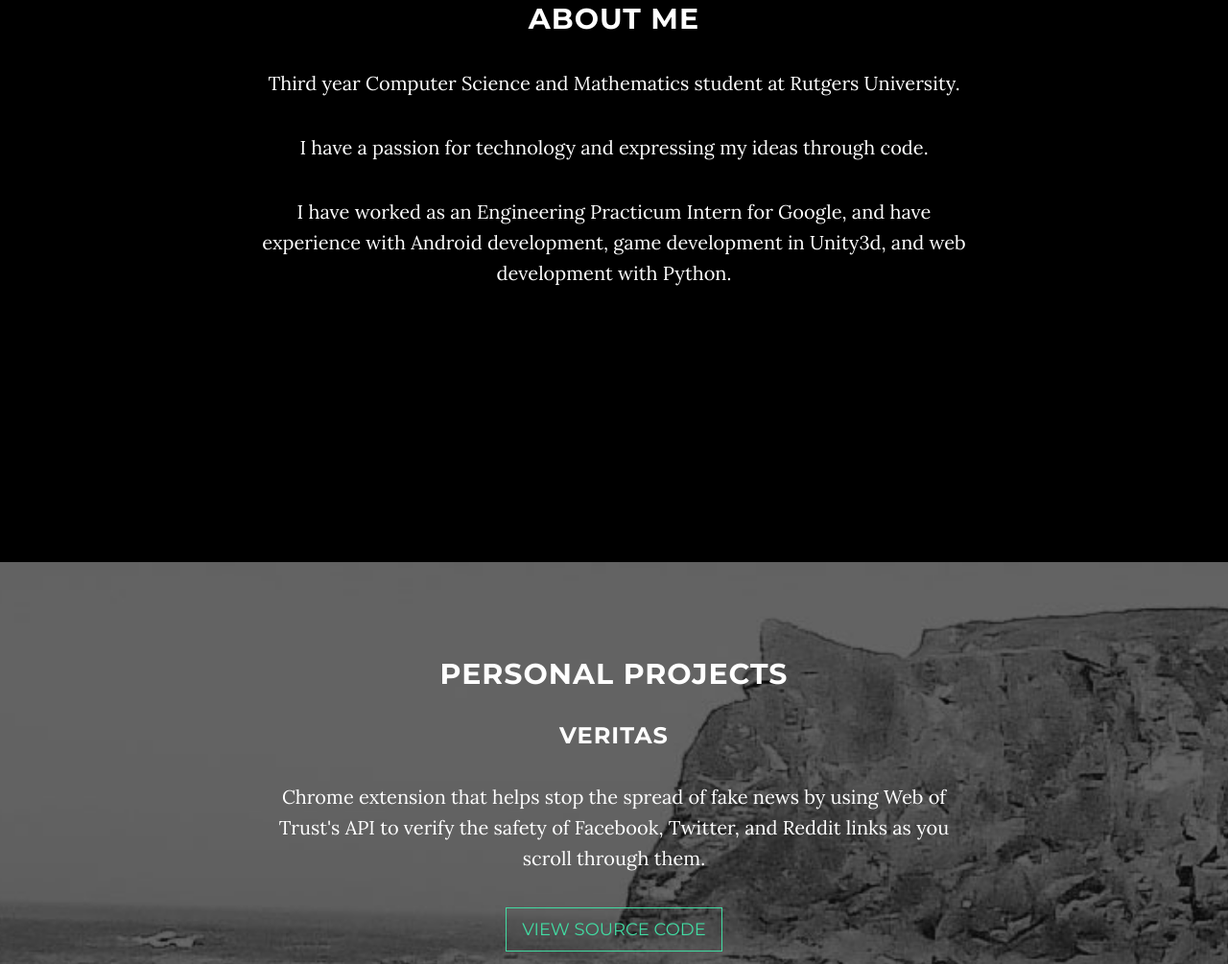
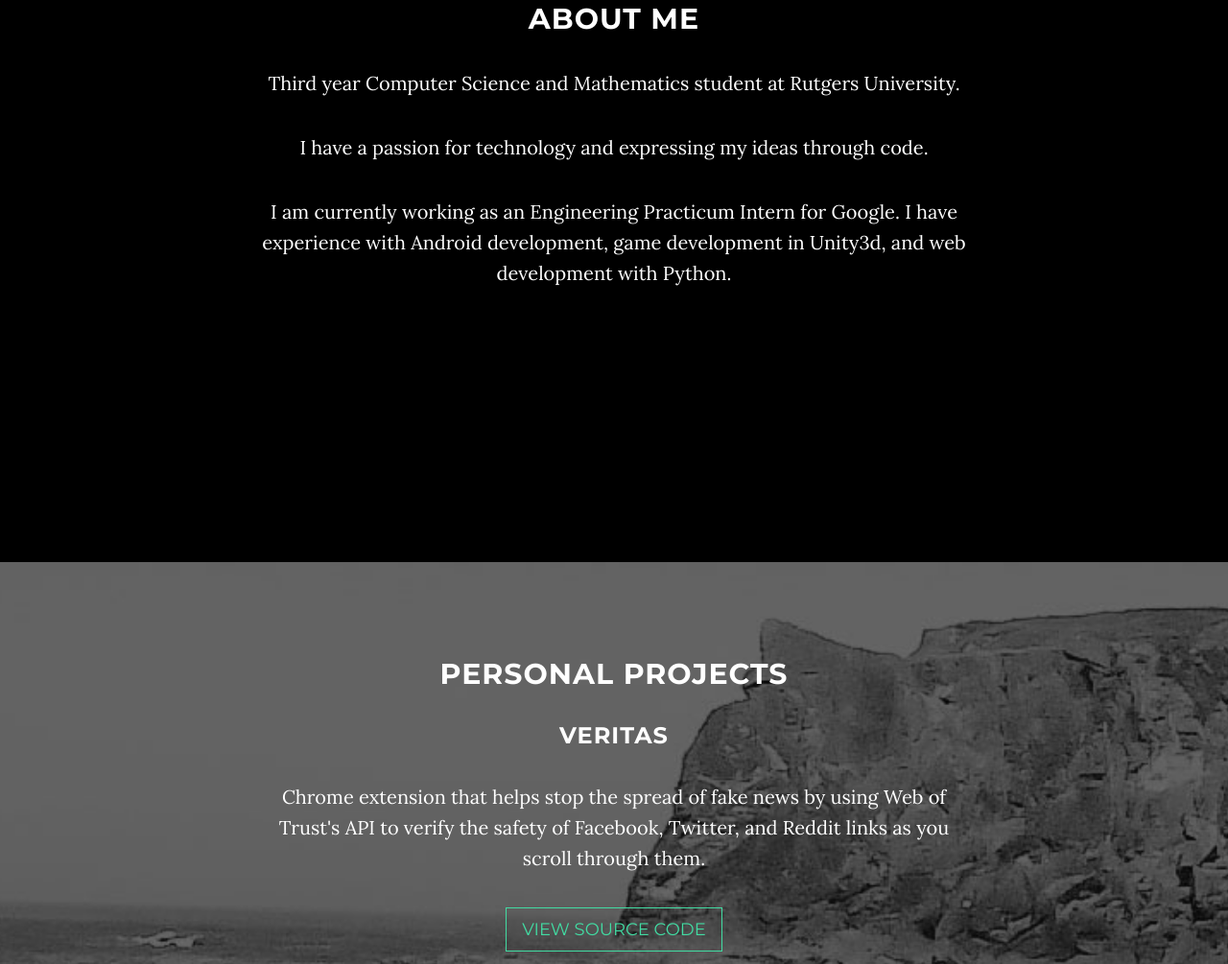
Before and after one commit to SamuelBWasserman/SamuelBWasserman.github.io, a website: page index.html in a window 1280 px wide. Shown: the part 1047-2052 px from the top of the page at 96% size. Drawn offline with nearby package versions, Linux system fonts and the light colour scheme; some packages are replaced by stand-ins of ours.

Commit message:
Word changes

```diff
--- a/index.html
+++ b/index.html
@@ -88,7 +88,7 @@
                 <h2>About Me</h2>
                 <p>Third year Computer Science and Mathematics student at Rutgers University.</p>
                 <p>I have a passion for technology and expressing my ideas through code.</p>
-                <p>I have worked as an Engineering Practicum Intern for Google, and have experience with Android development, game development in Unity3d, and web development with Python.</p>
+                <p>I am currently working as an Engineering Practicum Intern for Google. I have experience with Android development, game development in Unity3d, and web development with Python.</p>
             </div>
         </div>
     </section>
```
